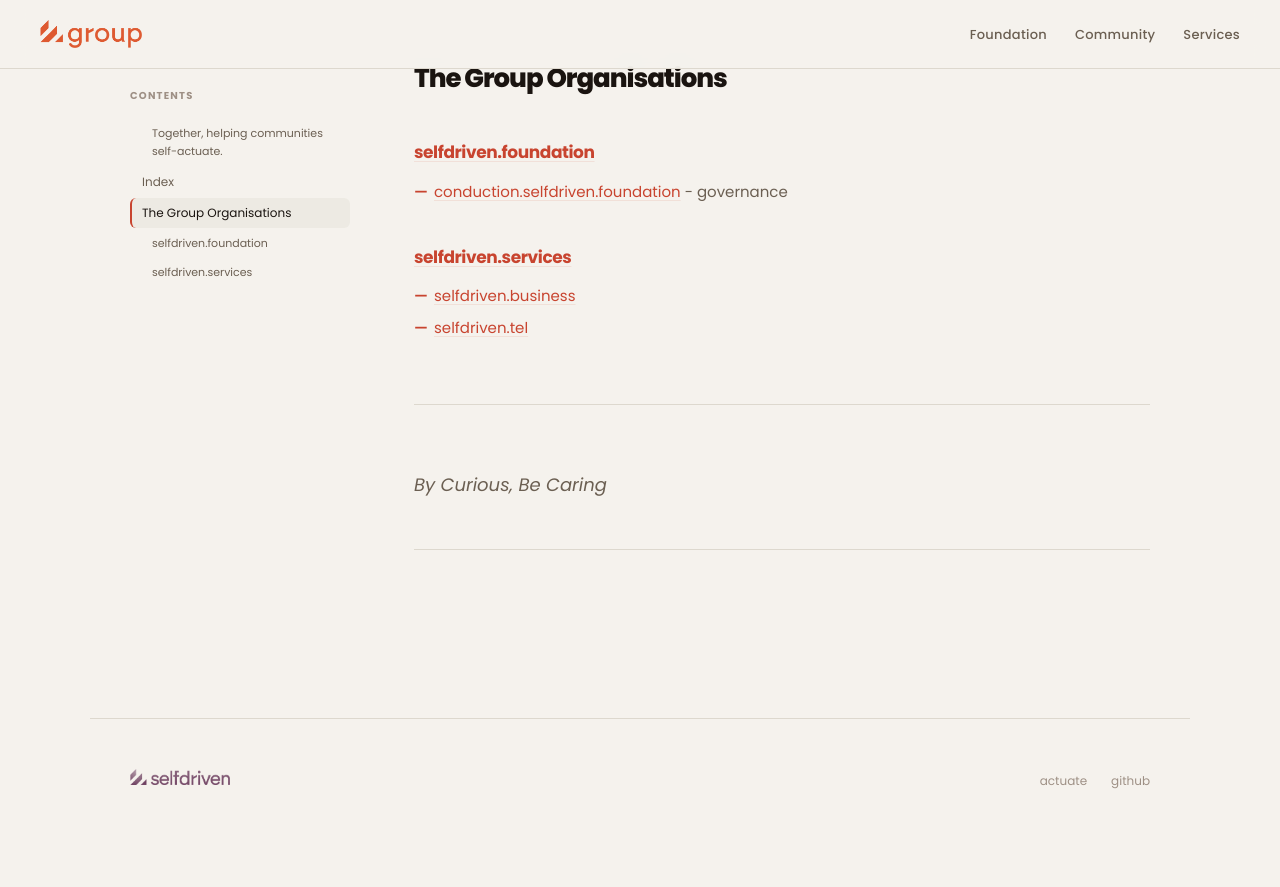
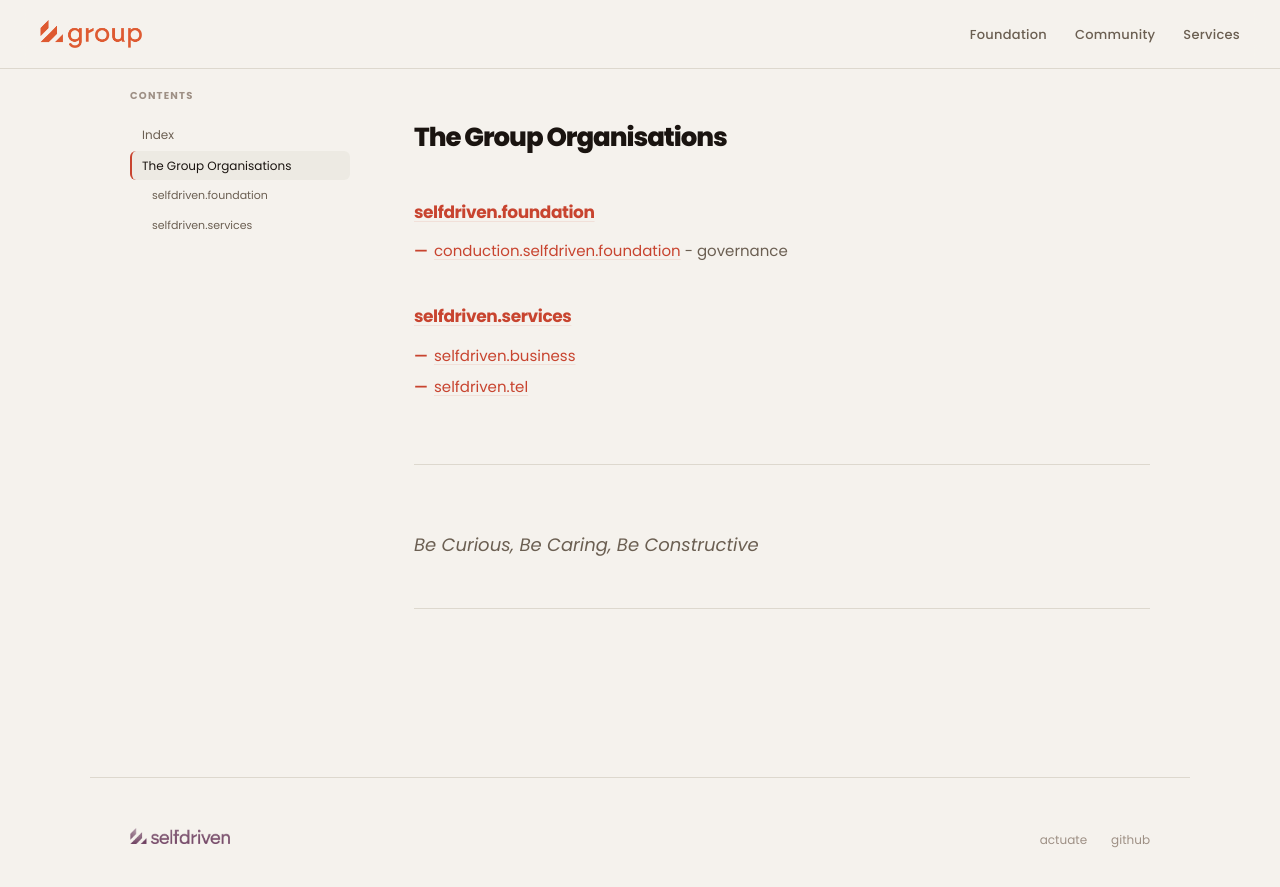
Before and after one commit to selfdriven-foundation/selfdriven-group, a Jekyll site: the page built from docs/index.md, in a window 1280 px wide and 900 px high, scrolled down 846 px. Shown: the top 887 px of the window. Built offline with Jekyll 4.4.1, drawn with Linux system fonts in a browser that asks for light colours; before the commit the page ends 1686 px from its top, so only the background shows below that.

Commit message:
Update index.md

```diff
--- a/docs/index.md
+++ b/docs/index.md
@@ -3,7 +3,7 @@ layout: selfdriven
 title: selfdriven Group
 ---
 
-### Together, helping communities self-actuate.
+# Together, helping communities self-actuate.
 
 ## Index
 - [selfdriven.community](https://selfdriven.community)
@@ -33,4 +33,4 @@ title: selfdriven Group
 - [selfdriven.tel](https://selfdriven.tel)
 
 ---
-*By Curious, Be Caring*
+*Be Curious, Be Caring, Be Constructive*
```
